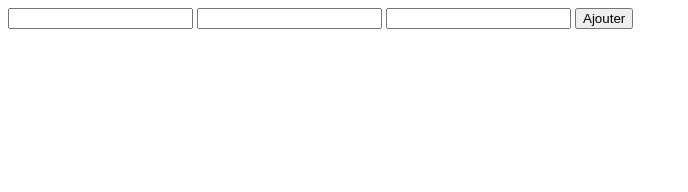
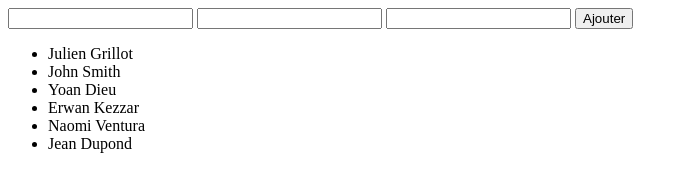
Before and after one commit to naomiventura/agenda, a plain HTML site: page index.html in a window 1280 px wide. Shown: the whole page, without its empty margins (0-688 px from the left). Drawn offline with Linux system fonts and the light colour scheme.

Commit message:
changement resultat to liste et recup fonction julien discours

```diff
--- a/index.html
+++ b/index.html
@@ -1,9 +1,12 @@
 <!DOCTYPE html>
 <html>
+
 	<head>
 	<meta charset="utf-8">
 	<link type="text/css" rel="stylesheet" href="css/style.css">
+	<title> Agenda </title>
 	</head>
+
 	<body>
 		<main>
 			<form>
@@ -13,9 +16,9 @@
 
 				<button id="add">Ajouter</button>
 			</form>
-<div id="affichage"></div>
+			<ul id="liste"></div>
 		</main>
 	<script type="text/Javascript" src="js/underscore-min.js"></script>
-<script type="text/Javascript" src="js/scipt.js"></script>
+	<script type="text/Javascript" src="js/script.js"></script>
 	</body>
 </html>
--- a/js/script.js
+++ b/js/script.js
@@ -2,7 +2,7 @@ $button = document.getElementById("add");
 $nom = document.getElementById("nom");
 $prenom= document.getElementById("prenom");
 $numero = document.getElementById("numero");
-$resultat = document.getElementById("resultat");
+$liste = document.getElementById("liste");
 
 
 contacts = [{
@@ -25,12 +25,17 @@ contacts = [{
     nom: "Dupond"
 }];
 
-
-function print(){
- 		for (i = 0; i < contacts.length; i++) {
-
- $resultat.innerHTML += " " +  contacts[i].prenom + contacts[i].nom ;
-}
+function texteContact(contact) {
+    return contact.prenom + " " + contact.nom ;
 }
 
-print;
+function afficherListe() {
+    elements = "";
+    for (i = 0; i < contacts.length; i++) {
+        elements += "<li>" + texteContact(contacts[i]) + "</li>";
+    }
+    $liste.innerHTML = elements;
+}
+
+
+afficherListe();
```
Lines whose indentation alone changed are shown as unchanged.
